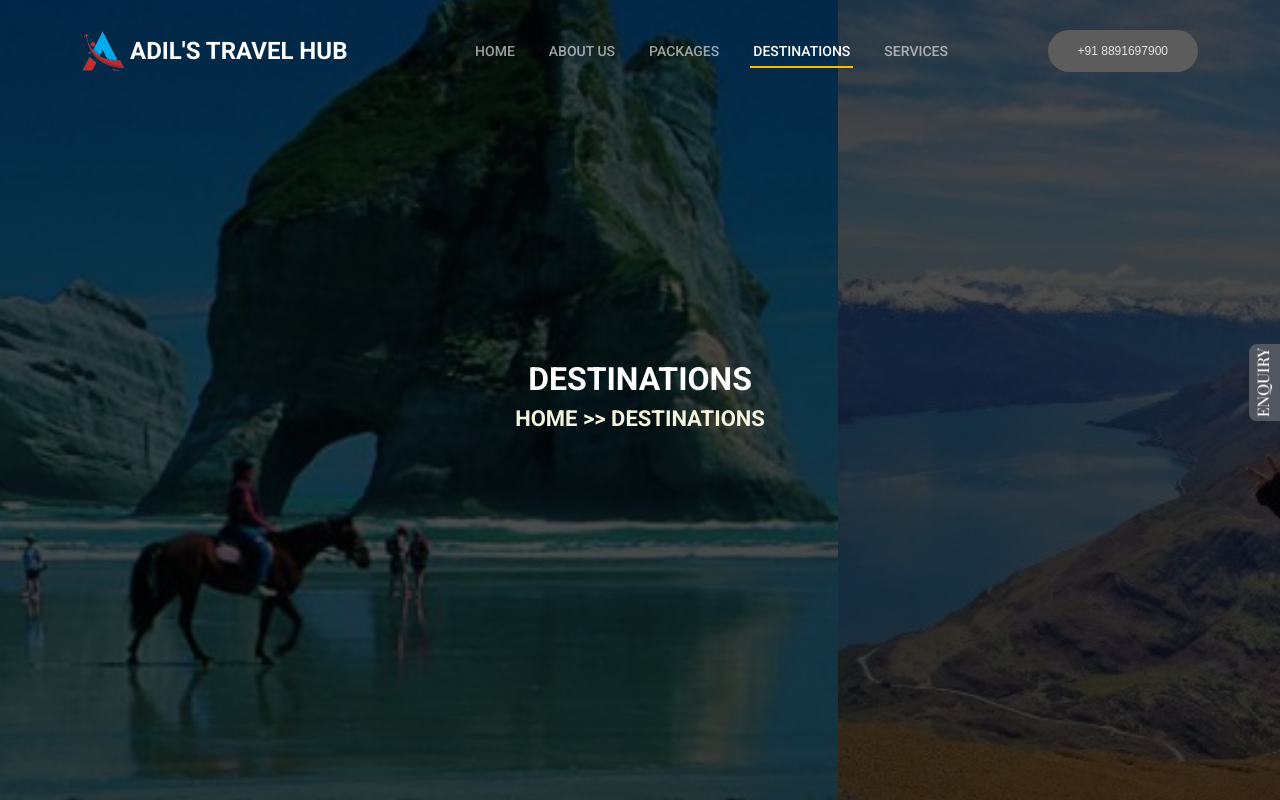
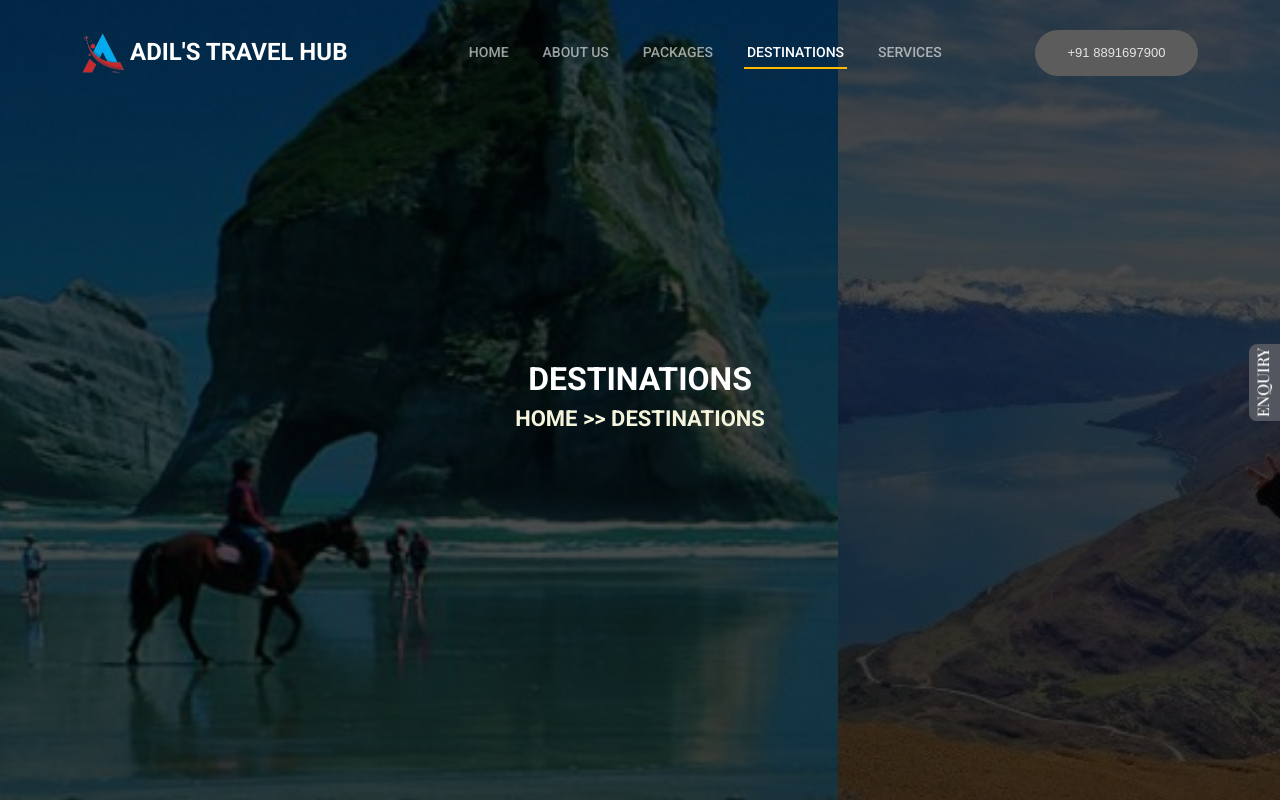
Before and after one commit to tecxfeed/traval_project, a plain HTML site: page destinations.html in a window 1280 px wide. Shown: the top 800 px of the page. Drawn offline with nearby package versions, Linux system fonts and the light colour scheme; a web font is replaced by a local one.

Commit message:
Update destinations.html

```diff
--- a/destinations.html
+++ b/destinations.html
@@ -67,10 +67,11 @@
 
         </ul>
       </nav><!-- .navbar -->
-      <a href="https://wa.me/918891697900" class="logo d-flex align-items-center">
+     <a href="https://wa.me/918891697900" class="logo d-flex align-items-center">
         <!-- Uncomment the line below if you also wish to use an image logo -->
-        <button class="btn_for_contact ">+91 8891697900</button>
+        <button class="btn_for_contacts ">+91 8891697900</button>
       </a>
+
 
     </div>
   </header><!-- End Header -->
```
